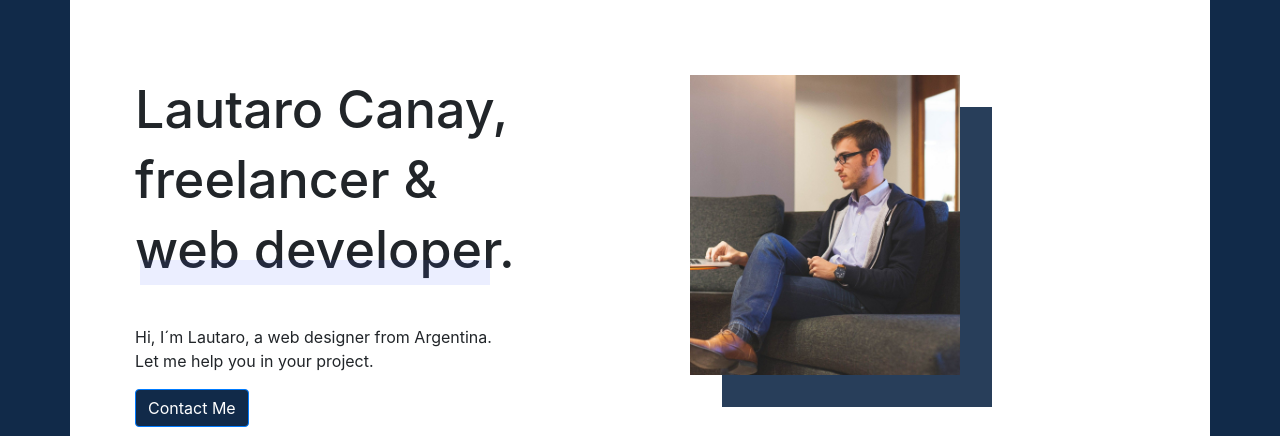
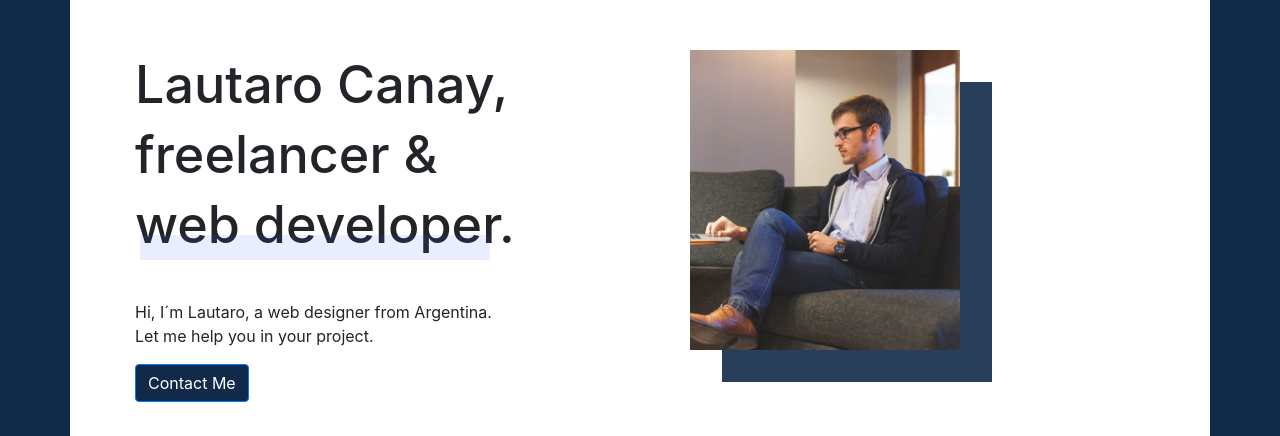
Before and after one commit to LautaroCanay/Desafio-Dev-Rock, a plain HTML site: page index.html in a window 1280 px wide. Shown: the part 141-577 px from the top of the page. Drawn offline with nearby package versions, Linux system fonts and the light colour scheme.

Commit message:
Add files via upload

```diff
--- a/css/style.css
+++ b/css/style.css
@@ -130,18 +130,16 @@ img{
 }
 
 #about_me{
-	padding-top: 25px;
+
 	padding-bottom: 25px;
 	padding-left: 50px;
-	padding-bottom: 100px;
 
 }
 
 #foto{
-	padding-top: 25px;
+
 	padding-bottom: 25px;
 	padding-left: 50px;
-	padding-bottom: 100px;
 	object-fit: cover;
 }
 
```
